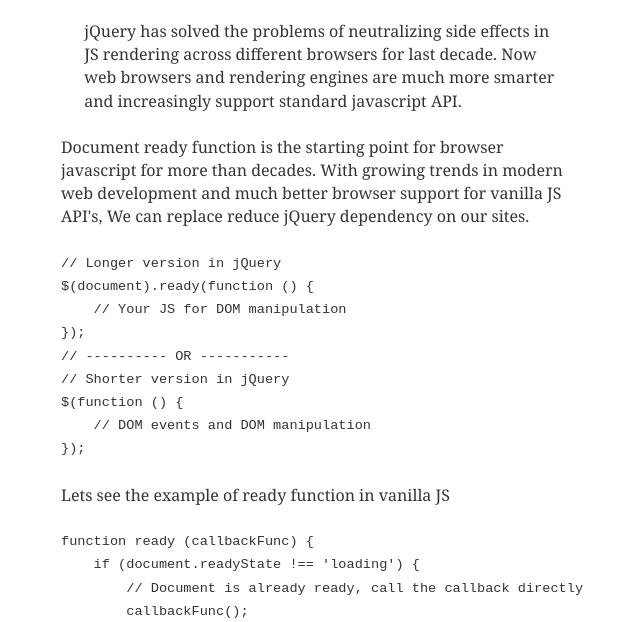
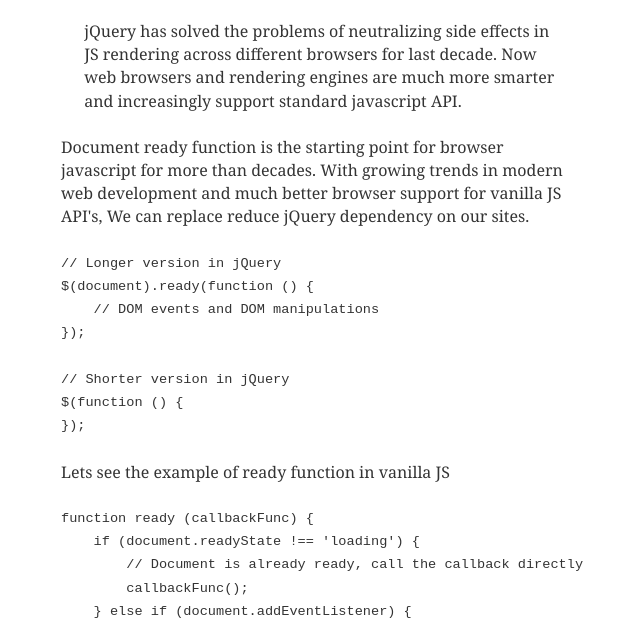
Before and after one commit to Param-Harrison/blog, a Gatsby site: page /vanilla-js-equivalent-of-jquery-ready/ in a window 1280 px wide. Shown: the part 178-800 px from the top of the page, without its empty margins (318-958 px from the left). Built offline with nearby package versions, Linux system fonts and the light colour scheme; Gatsby itself is replaced by a stand-in of ours; some packages are replaced by stand-ins of ours; code samples lack their colours.

Commit message:
blog: jquery ready equivalent

````diff
--- a/content/blog/vanilla-js-equivalent-of-jquery-ready/index.md
+++ b/content/blog/vanilla-js-equivalent-of-jquery-ready/index.md
@@ -12,12 +12,13 @@
 ```javascript
 // Longer version in jQuery
 $(document).ready(function () {
-    // Your JS for DOM manipulation
+    // DOM events and DOM manipulations
 });
-// ---------- OR -----------
+```
+
+```javascript
 // Shorter version in jQuery
 $(function () {
-    // DOM events and DOM manipulation
 });
 ```
 
````
